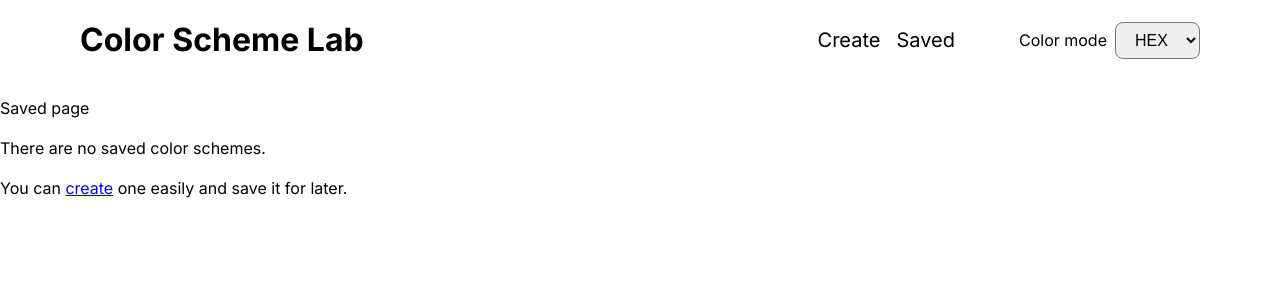
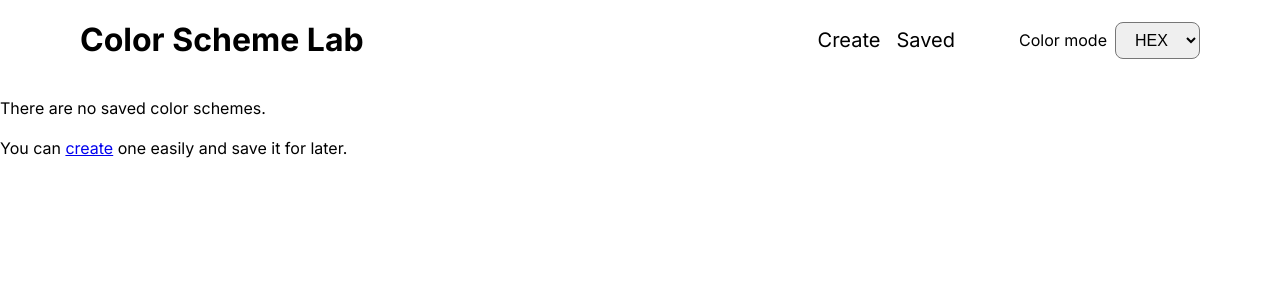
Before and after one commit to goranstevanovic/color-scheme-lab, a React (Create React App) app: page /saved in a window 1280 px wide. Shown: the top 300 px of the page. Built offline with nearby package versions, Linux system fonts and the light colour scheme.

Commit message:
Remove sample text

```diff
--- a/src/pages/Saved.tsx
+++ b/src/pages/Saved.tsx
@@ -54,12 +54,7 @@ function Saved() {
       ? colorSchemeElements
       : noSavedColorSchemesElement;
 
-  return (
-    <>
-      <p>Saved page</p>
-      {output}
-    </>
-  );
+  return <>{output}</>;
 }
 
 export default Saved;
```
